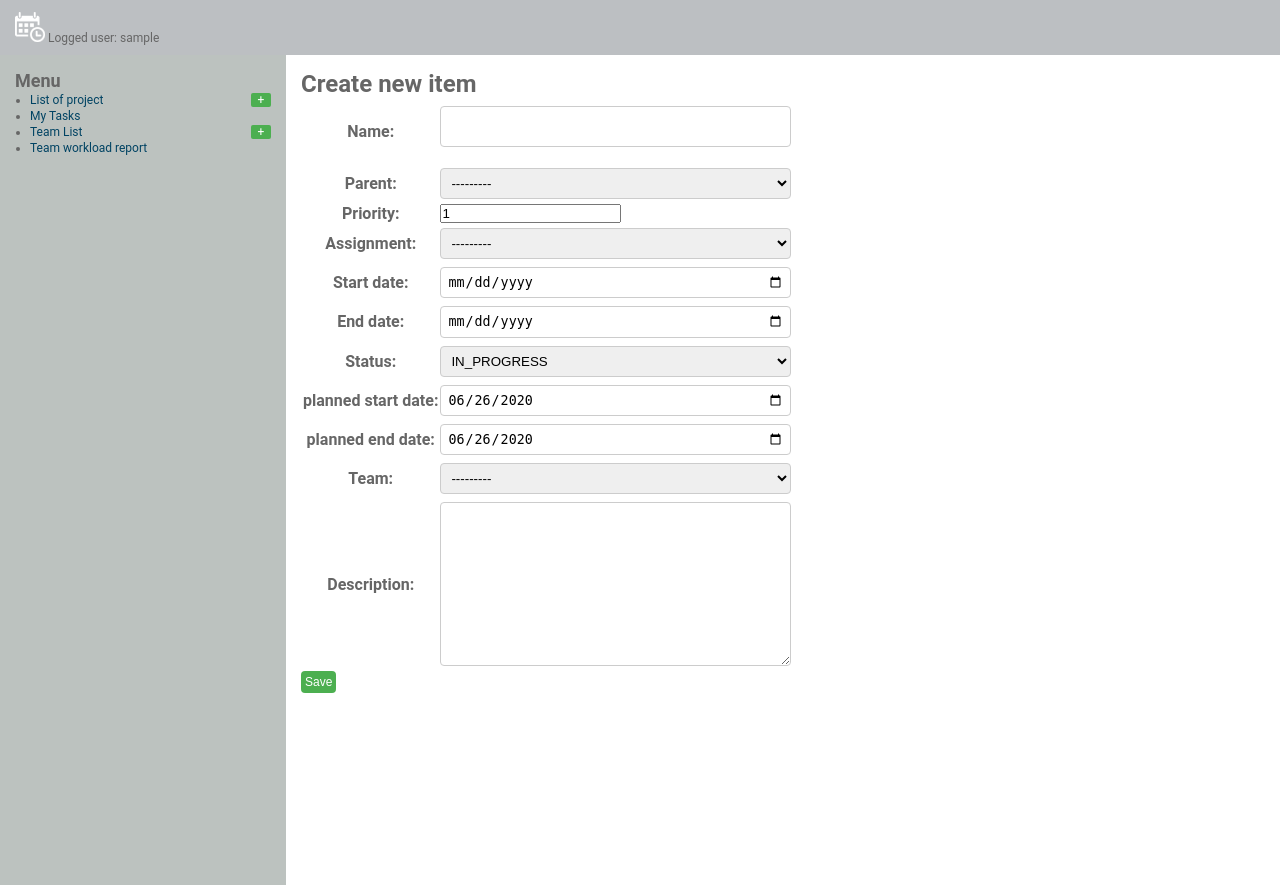
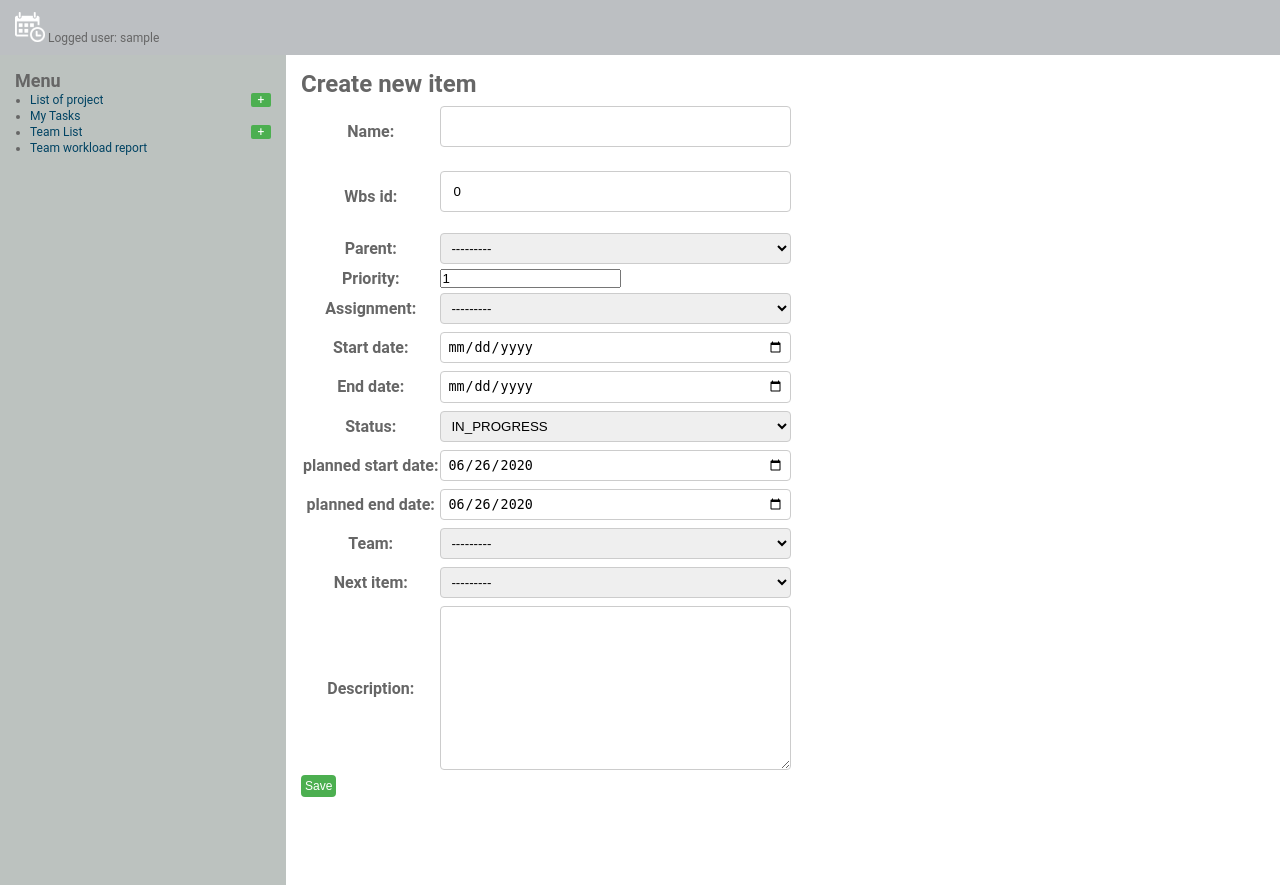
Before and after one commit to asarbs/SimplePlanner, a Django app: page /PlannerApp/item-create in a window 1280 px wide. Run offline with Django 3.2, Linux system fonts and the light colour scheme; the visitor is signed in with stand-in values (Sample User, id 1); data comes from the database, SQL or seed files in the repository; data that the repository does not hold is empty; parts of the project's set-up code (start-up, migrations or seed data) failed here and were passed over; some libraries are stand-ins or nearby versions; some web fonts are replaced.

Commit message:
add addind and next item

```diff
--- a/PlannerProject/PlannerApp/forms.py
+++ b/PlannerProject/PlannerApp/forms.py
@@ -6,6 +6,7 @@ from django.forms import DateInput
 from django.forms import IntegerField
 from django.forms import HiddenInput
 from django.forms import Select
+from django.forms import TextInput
 from PlannerApp.models import Project, Item, Team
 
 
@@ -31,8 +32,9 @@ class NewItemForm(ModelForm):
 
     class Meta:
         model = Item
-        fields = ['name', 'parent', 'priority', 'assignment', 'start_date', 'end_date', 'status', '_planned_start_date', '_planned_end_date', 'team', 'description']
+        fields = ['name', 'wbs_id', 'parent', 'priority', 'assignment', 'start_date', 'end_date', 'status', '_planned_start_date', '_planned_end_date', 'team', 'next_item', 'description']
         widgets = {
+            'wbs_id': TextInput(attrs={'readonly':'readonly'}),
             'start_date': DateInput(format=('%Y-%m-%d'), attrs={'class':'form-control', 'placeholder':'Select a date', 'type':'date'}),
             'end_date': DateInput(format=('%Y-%m-%d'), attrs={'class':'form-control', 'placeholder':'Select a date', 'type':'date'}),
             '_planned_start_date': DateInput(format=('%Y-%m-%d'), attrs={'class':'form-control', 'placeholder':'Select a date', 'type':'date'}),
--- a/PlannerProject/PlannerApp/views.py
+++ b/PlannerProject/PlannerApp/views.py
@@ -138,7 +138,12 @@ class ItemEdit(UpdateView):
         if item.planned_start_date is not None or item.planned_end_date is not None:
             if (item.planned_start_date == item.planned_end_date):
                 item.planned_end_date += timedelta(days=1)
-            item.save()
+
+        if item.next_item is not None:
+            item.next_item.predecessor_item = item
+            item.next_item.save()
+
+        item.save()
         return super(ItemEdit, self).form_valid(form)
 
     def get_success_url(self):
--- a/PlannerProject/templates/PlannerApp/project_detail.html
+++ b/PlannerProject/templates/PlannerApp/project_detail.html
@@ -34,7 +34,6 @@ Start {{ project.planned_start_date }} -> Finish: {{ project.planned_end_date }}
       data.addRows({% get_org_chart project.items.all project %});
 
       var options = {
-        height: 800,
         gantt: {
           trackHeight: 30,
           criticalPathEnabled: true,
@@ -65,7 +64,7 @@ Start {{ project.planned_start_date }} -> Finish: {{ project.planned_end_date }}
       data.addRows({% get_gantt_chart_data project.items.all %});
 
       var options = {
-        height: 275
+        height: 675
       };
 
       var chart = new google.visualization.Gantt(document.getElementById('gantt_chart_div'));
```
